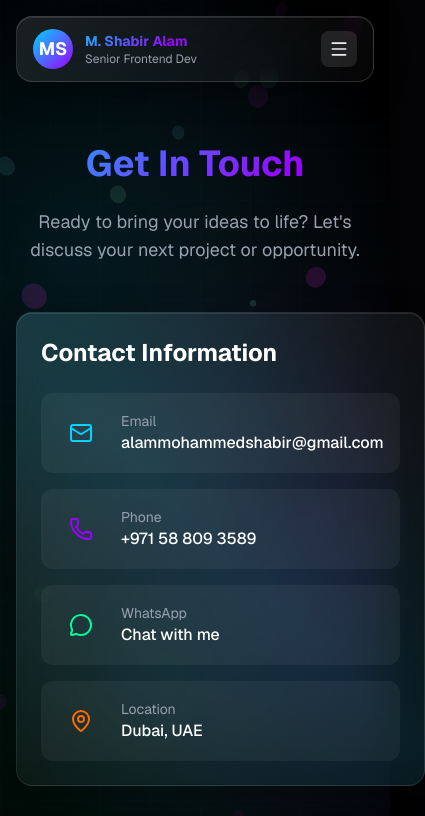
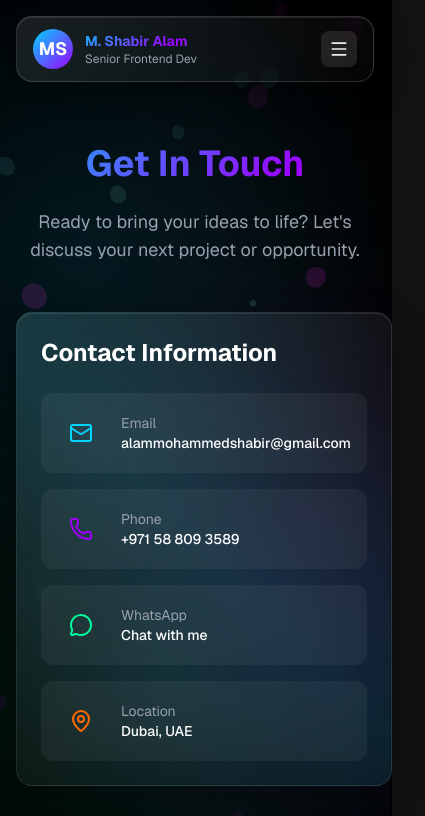
Before and after one commit to mdshabiralam8777/portfolio, a Next.js app: page /contact in a window 390 px wide. Shown: the top 816 px of the page, 425 px wide, since content can reach past the window. Built offline with nearby package versions, Linux system fonts and the light colour scheme.

Commit message:
fix contact section

```diff
--- a/src/app/contact/page.tsx
+++ b/src/app/contact/page.tsx
@@ -121,11 +121,11 @@ export default function ContactPage() {
                             {method.icon}
                           </span>
                         </div>
-                        <div>
+                        <div className="min-w-0 flex-1">
                           <p className="text-sm text-gray-400">
                             {method.label}
                           </p>
-                          <p className="text-white font-medium group-hover:text-[var(--cyber-blue)] transition-colors">
+                          <p className="text-sm md:text-base text-white font-medium group-hover:text-[var(--cyber-blue)] transition-colors truncate">
                             {method.value}
                           </p>
                         </div>
@@ -140,11 +140,11 @@ export default function ContactPage() {
                             {method.icon}
                           </span>
                         </div>
-                        <div>
+                        <div className="min-w-0 flex-1">
                           <p className="text-sm text-gray-400">
                             {method.label}
                           </p>
-                          <p className="text-white font-medium">
+                          <p className="text-sm md:text-base text-white font-medium truncate">
                             {method.value}
                           </p>
                         </div>
```
